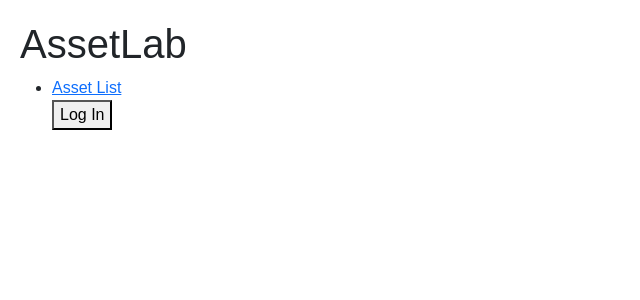
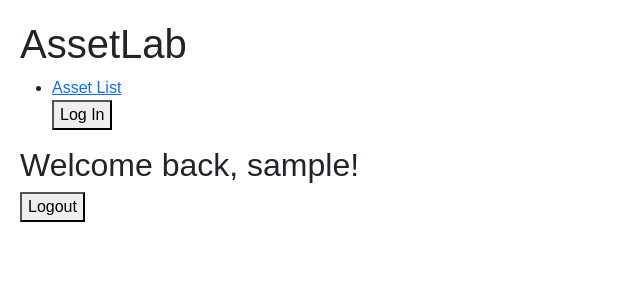
Before and after one commit to JonLLL/stockapp, a React (Create React App) app in the folder React/stock-app/: page /dashboard in a window 1280 px wide. Shown: the top 300 px of the page, without its empty margins (0-640 px from the left). Built offline with nearby package versions, Linux system fonts and the light colour scheme; sample sign-in values are in the browser's storage.

Commit message:
implement user dashboard

```diff
--- a/React/stock-app/src/App.js
+++ b/React/stock-app/src/App.js
@@ -5,6 +5,7 @@ import StockPrice from './components/stockPrice';
 import SearchDropdown from './components/search';
 import Login from './components/login';
 import SignUp from './components/signUp';
+import Dashboard from './components/Dashboard';
 
 const App = () => {
   return(
@@ -52,8 +53,11 @@ const App = () => {
           {/* Login Route */}
           <Route path="/login" element={<Login />} />
 
-          {/* SignUP Route */}
+          {/* SignUp Route */}
           <Route path="/sign-up" element={<SignUp />} />
+
+          {/* dashboard Route */}
+          <Route path="/dashboard" element={<Dashboard />} />
         </Routes>
       </div>
     </Router>
--- /dev/null
+++ b/React/stock-app/src/components/Dashboard.jsx
@@ -0,0 +1,33 @@
+import React, { useEffect, useState } from "react";
+import { useNavigate } from "react-router-dom";
+
+function Dashboard() {
+    const navigate = useNavigate();
+    const [user, setUser] = useState(null);
+
+    useEffect(() => {
+        // Check if user is logged in
+        const storedUser = localStorage.getItem("user");
+        if (storedUser) {
+            const parsedUser = JSON.parse(storedUser);
+            setUser(parsedUser.user);
+        } else {
+            // Redirect to login if no user is found
+            navigate("/login");
+        }
+    }, [navigate]);
+
+    const handleLogout = () => {
+        localStorage.removeItem("user"); // Remove user data
+        navigate("/login"); // Redirect to login
+    };
+
+    return (
+        <div>
+            <h2>Welcome back, {user?.username}!</h2>
+            <button onClick={handleLogout}>Logout</button>
+        </div>
+    );
+}
+
+export default Dashboard;
--- a/React/stock-app/src/components/login.jsx
+++ b/React/stock-app/src/components/login.jsx
@@ -1,10 +1,11 @@
 import React, { useState } from "react";
-import {Link} from "react-router-dom";
+import {Link, useNavigate} from "react-router-dom";
 import api from "../api";
 
 function Login(){
     const[userData, setUserData] = useState({username:"",password:""})
     const[message, setMessage] = useState("")
+    const navigate = useNavigate();
 
     const handleChange = (e) => {
         setUserData({...userData, [e.target.name]:e.target.value})
@@ -18,9 +19,12 @@ function Login(){
                 password: userData.password
             });
 
+            localStorage.setItem("user", JSON.stringify(response.data));
 
             setMessage("Login successful!")
             console.log("Login Successful", response.data)
+
+            navigate("/dashboard");
 
         }
         catch (error){
```
